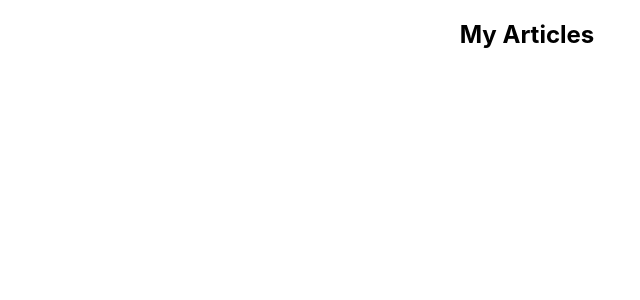
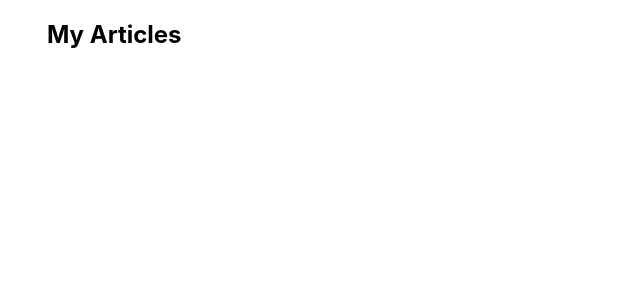
Before and after one commit to gareth-robinson865/multi-page-site, a React (Create React App) app: page / in a window 1280 px wide. Shown: the top 300 px of the page, without its empty margins (113-753 px from the left). Built offline with nearby package versions, Linux system fonts and the light colour scheme.

Commit message:
basic styles added to the app component

```diff
--- a/src/App.css
+++ b/src/App.css
@@ -1,38 +1,20 @@
 .App {
-  text-align: center;
+  max-width: 960px;
+  margin: 0 auto;
 }
 
-.App-logo {
-  height: 40vmin;
-  pointer-events: none;
+nav {
+  display: flex;
+  margin: 0 auto 60px;
+  gap: 10px;
+  align-items: center;
 }
 
-@media (prefers-reduced-motion: no-preference) {
-  .App-logo {
-    animation: App-logo-spin infinite 20s linear;
-  }
+nav h1 {
+  margin-right: auto;
 }
 
-.App-header {
-  background-color: #282c34;
-  min-height: 100vh;
-  display: flex;
-  flex-direction: column;
-  align-items: center;
-  justify-content: center;
-  font-size: calc(10px + 2vmin);
-  color: white;
+nav a {
+  color: #333;
+  padding: 4px 10px;
 }
-
-.App-link {
-  color: #61dafb;
-}
-
-@keyframes App-logo-spin {
-  from {
-    transform: rotate(0deg);
-  }
-  to {
-    transform: rotate(360deg);
-  }
-}
```
